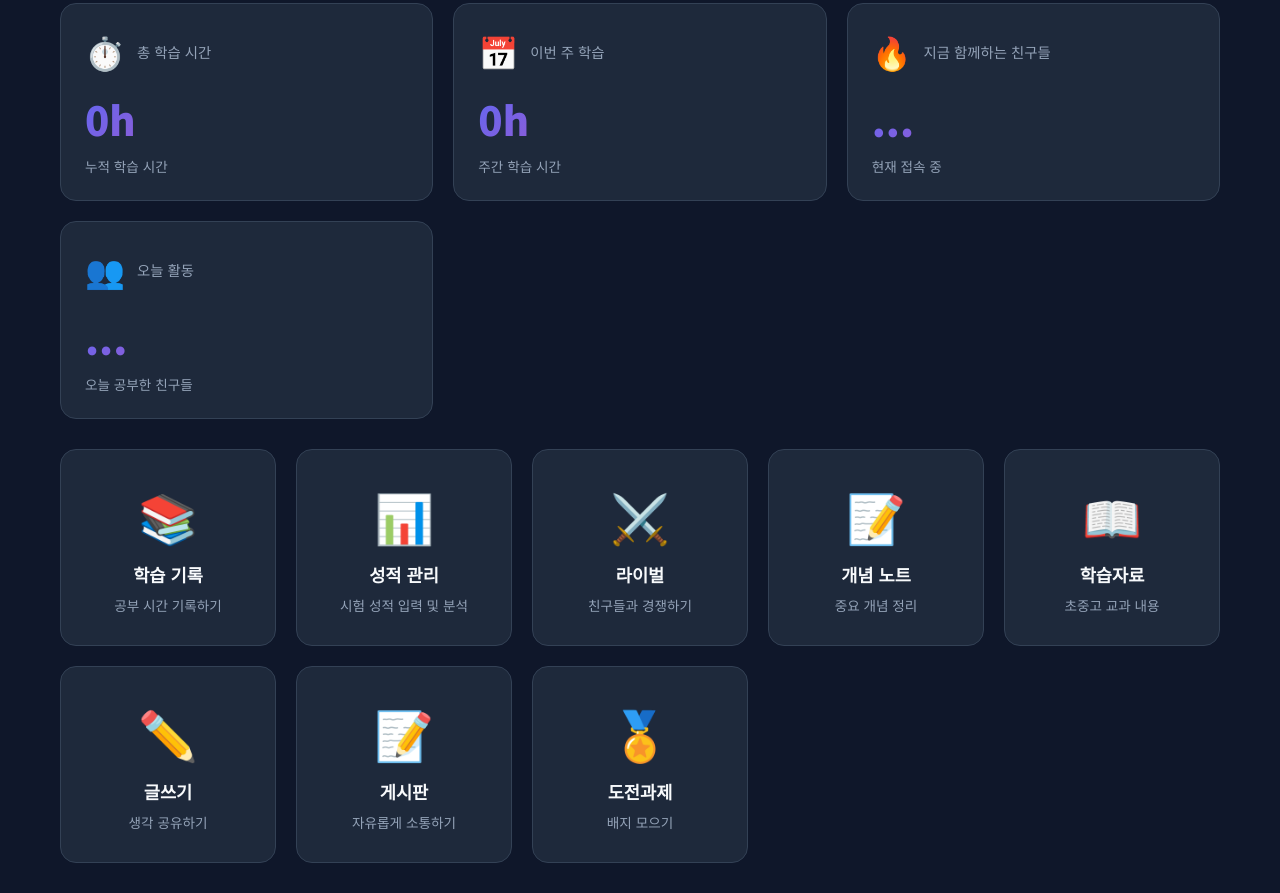
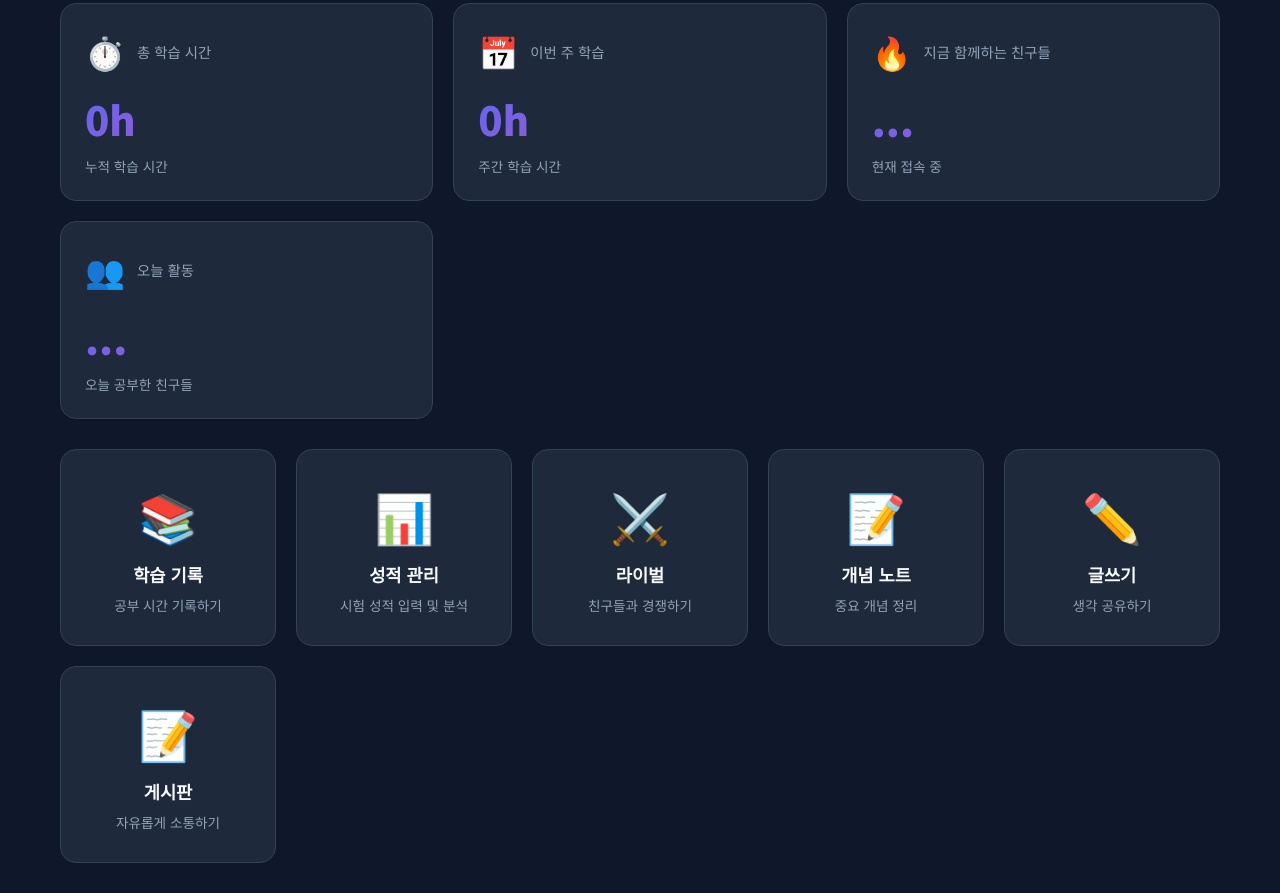
Before and after one commit to ownhong12-hue/gongbu-grow-frontend, a website: page dashboard.html in a window 1280 px wide. Shown: the part 752-1645 px from the top of the page. Drawn offline with Linux system fonts and the light colour scheme; sample sign-in values are in the browser's storage.

Commit message:
Update dashboard.html

```diff
--- a/dashboard.html
+++ b/dashboard.html
@@ -462,11 +462,7 @@
                 <div class="menu-desc">중요 개념 정리</div>
             </a>
 
-             <a href="learning-materials.html" class="menu-card">
-                <div class="menu-icon">📖</div>
-                <div class="menu-title">학습자료</div>
-                <div class="menu-desc">초중고 교과 내용</div>
-            </a>
+
 
             <a href="quiz-maker.html" class="menu-card">
     <div class="menu-icon">✏️</div>
@@ -478,11 +474,7 @@
     <div class="menu-title">게시판</div>
     <div class="menu-desc">자유롭게 소통하기</div>
 </a>
-            <a href="challenges.html" class="menu-card">
-                <div class="menu-icon">🏅</div>
-                <div class="menu-title">도전과제</div>
-                <div class="menu-desc">배지 모으기</div>
-            </a>
+
         </div>
     </div>
 
```
